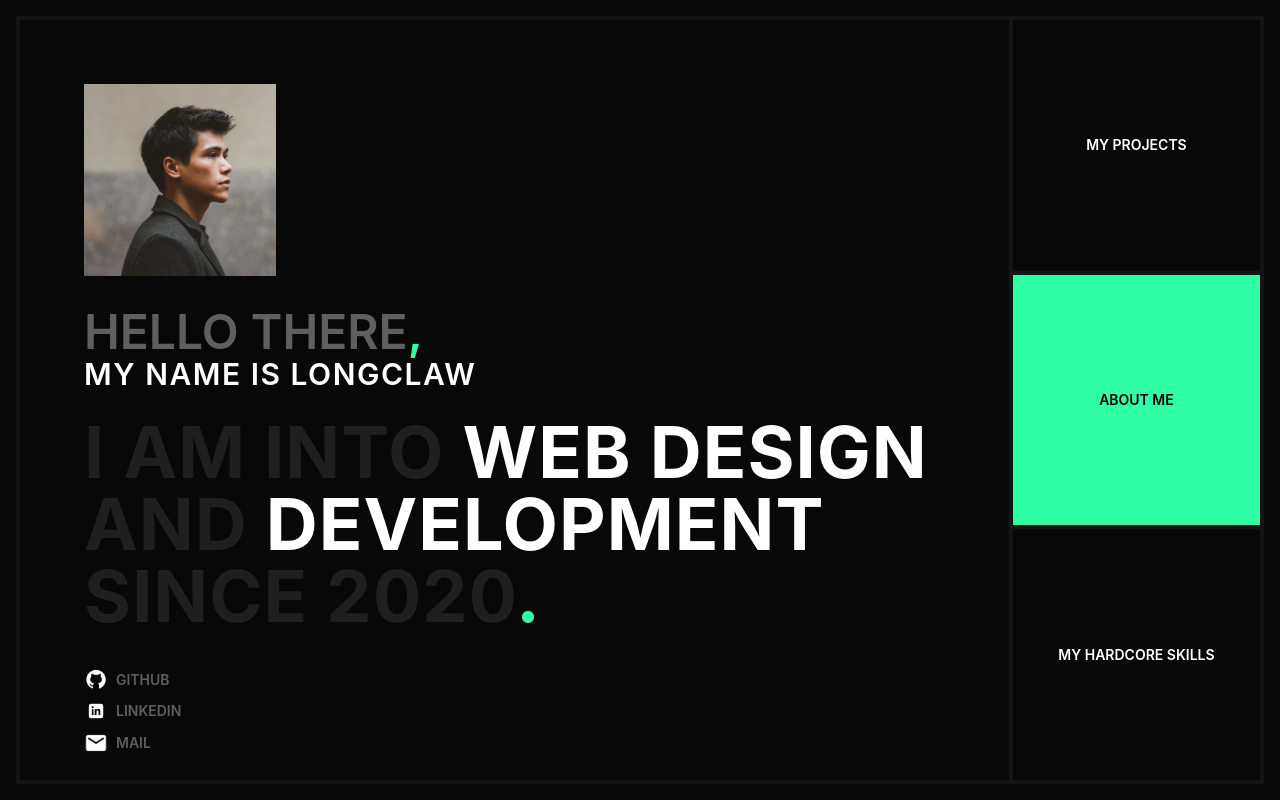
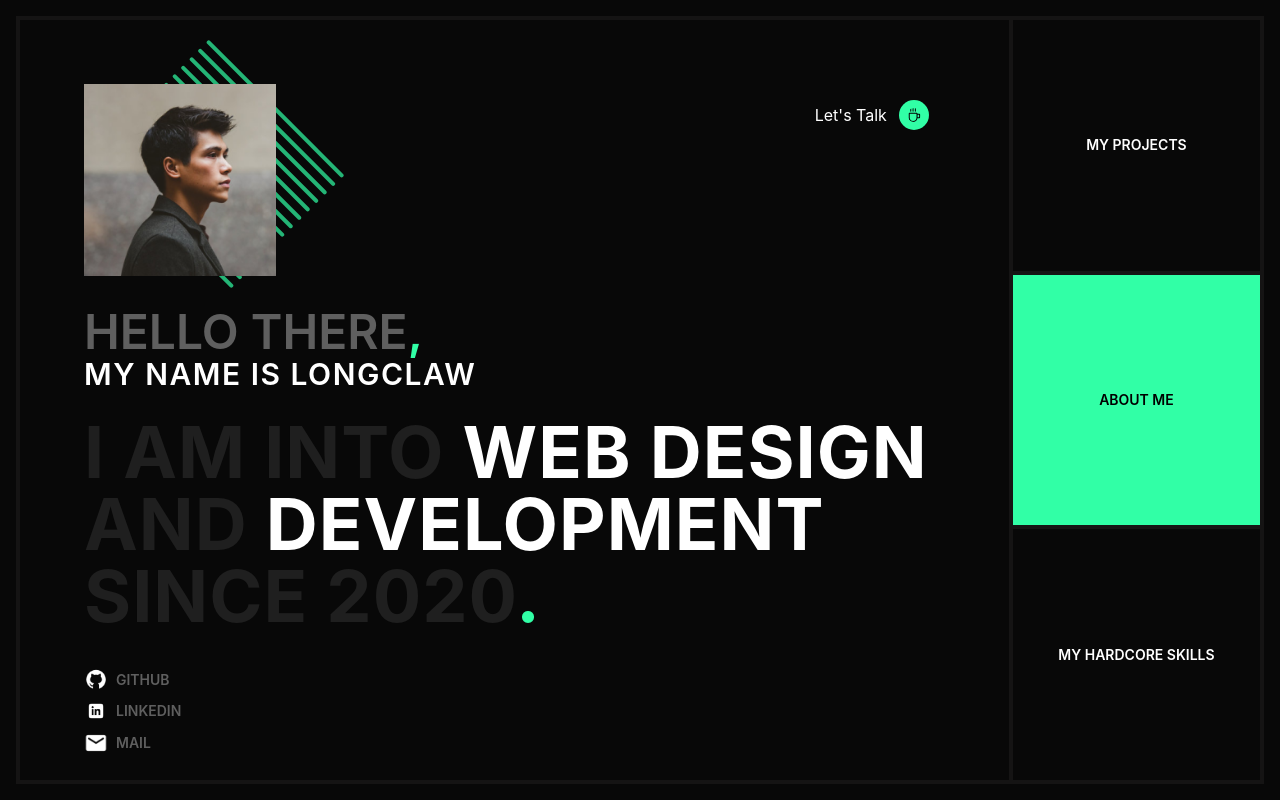
Before and after one commit to Xlongclaw/portfolio, a React (Create React App) app: page / in a window 1280 px wide. Built offline with nearby package versions, Linux system fonts and the light colour scheme.

Commit message:
Added background pattern and lets talk btn

```diff
--- a/src/components/AboutMe.jsx
+++ b/src/components/AboutMe.jsx
@@ -1,20 +1,62 @@
-import React from 'react'
-import HeroText from './HeroText'
-import SocialLinks from './SocialLinks'
+import React from "react";
+import HeroText from "./HeroText";
+import SocialLinks from "./SocialLinks";
+import { motion } from "framer-motion";
+import * as Icon from "react-icons/ai";
 
 const AboutMe = () => {
   return (
-    <div className='w-full'>
+    <motion.div
+      className="w-full relative"
+      animate={{ opacity: [0, 1], x: [100, 0] }}
+      transition={{ duration: 0.5 }}
+    >
+      <div className="relative">
         <img
-        className="pb-8 w-48
+          className="pb-8 w-48 relative z-10
         "
-        src={require("../images/Profile-Image.png")}
-        alt=""
-      />
+          src={require("../images/Profile-Image.png")}
+          alt=""
+        />
+        <div className="absolute flex flex-col gap-2 top-0 left-10 rotate-45">
+        <div className="h-[4px] bg-ASCENT/70 w-48 rounded-full"></div>
+        <div className="h-[4px] bg-ASCENT/70 w-48 rounded-full"></div>
+        <div className="h-[4px] bg-ASCENT/70 w-48 rounded-full"></div>
+        <div className="h-[4px] bg-ASCENT/70 w-48 rounded-full"></div>
+        <div className="h-[4px] bg-ASCENT/70 w-48 rounded-full"></div>
+        <div className="h-[4px] bg-ASCENT/70 w-48 rounded-full"></div>
+        <div className="h-[4px] bg-ASCENT/70 w-48 rounded-full"></div>
+        <div className="h-[4px] bg-ASCENT/70 w-48 rounded-full"></div>
+        <div className="h-[4px] bg-ASCENT/70 w-48 rounded-full"></div>
+        <div className="h-[4px] bg-ASCENT/70 w-48 rounded-full"></div>
+        <div className="h-[4px] bg-ASCENT/70 w-48 rounded-full"></div>
+        <div className="h-[4px] bg-ASCENT/70 w-48 rounded-full"></div>
+        <div className="h-[4px] bg-ASCENT/70 w-48 rounded-full"></div>
+        <div className="h-[4px] bg-ASCENT/70 w-48 rounded-full"></div>
+
+        </div>
+      </div>
       <HeroText />
       <SocialLinks />
-    </div>
-  )
-}
+      <div className="absolute right-0 top-0 hover:text-black cursor-pointer hover:bg-ASCENT p-4 transition-all rounded-br-3xl flex items-center gap-3">
+        Let's Talk
+        <Icon.AiOutlineCoffee
+          className="p-2 bg-ASCENT rounded-full text-black"
+          size={30}
+        />
+        {/* <Icon.AiFillAndroid size={300}/> */}
+      </div>
+      {/* <div className="absolute top-0 left-1/3 rotate-45 flex flex-col gap-4">
+        <div className="h-[3px] bg-ASCENT/20 w-[10rem]"></div>
+        <div className="h-[3px] bg-ASCENT/20 w-[20rem]"></div>
+        <div className="h-[3px] bg-ASCENT/40 w-[30rem]"></div>
+        <div className="h-[3px] bg-ASCENT/60 w-[40rem]"></div>
+        <div className="h-[3px] bg-ASCENT/80 w-[30rem]"></div>
+        <div className="h-[3px] bg-ASCENT w-[20rem]"></div>
+        <div className="h-[3px] bg-ASCENT w-[10rem]"></div>
+      </div> */}
+    </motion.div>
+  );
+};
 
-export default AboutMe
+export default AboutMe;
--- a/src/components/HeroText.jsx
+++ b/src/components/HeroText.jsx
@@ -2,7 +2,7 @@ import React from "react";
 
 const HeroText = () => {
   return (
-    <div className="cursor-default">
+    <div className="cursor-default  relative z-10">
       <h2 className=" font-semibold text-5xl">
         <span className="text-GRAY-I">HELLO THERE</span>
         <span className="text-ASCENT">,</span>
--- a/src/components/MainPanel.jsx
+++ b/src/components/MainPanel.jsx
@@ -5,7 +5,7 @@ import Skills from "./Skills";
 
 const MainPanel = ({ selectedOption }) => {
   return (
-    <section className="bg-DARK-III w-4/5 p-16">
+    <section className="bg-DARK-III w-4/5 p-16 overflow-hidden">
       {selectedOption === 0 ? (
         <MyProjects />
       ) : selectedOption === 1 ? (
--- a/src/components/MyProjects.jsx
+++ b/src/components/MyProjects.jsx
@@ -1,14 +1,20 @@
 import React from "react";
 import { projectsData } from "../constants";
 import ProjectWrapper from "./ProjectWrapper";
+import { motion } from "framer-motion";
 
 const MyProjects = () => {
   return (
-    <div className="grid w-full h-full gap-10 grid-flow-col overflow-x-scroll custom-scroll pb-4">
+    <motion.div
+    animate={{ opacity: [0, 1], x:[100,0]}}
+    transition={{ duration: 0.5 }}
+      className="grid relative w-full h-full gap-10 grid-flow-col overflow-x-scroll custom-scroll pb-4"
+    >
       {projectsData.map((project, i) => (
         <ProjectWrapper key={i} project={project} />
       ))}
-    </div>
+      {/* <div className="h-full absolute w-[20rem] bg-gradient-to-l from-black to-black/0 right-0"></div> */}
+    </motion.div>
   );
 };
 
```
